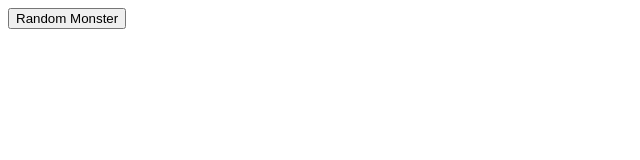
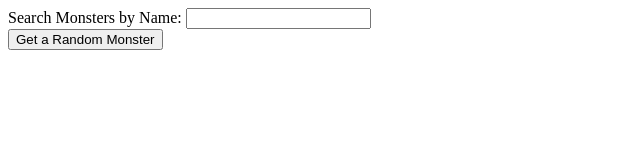
Before and after one commit to sarah-wong/dnd-api-demo, a plain HTML site: page index.html in a window 1280 px wide. Shown: the whole page, without its empty margins (0-640 px from the left). Drawn offline with Linux system fonts and the light colour scheme; no server answers.

Commit message:
search bar element

```diff
--- a/index.html
+++ b/index.html
@@ -11,6 +11,10 @@
         <script type="module" src="dndAPI.mjs" async defer></script>
     </head>
     <body>
+
+        <label for="monster search">Search Monsters by Name:</label>
+        <input type="search" name="monster search" id="monsterSearch"><br>
+        <button class="randomMonster">Get a Random Monster</button>
         <div class="monster statBlock hidden">
             <div>
                 <h1 class="name">Monster Name</h1>
@@ -44,6 +48,6 @@
 
             </div>
         </div>
-        <button class="randomMonster">Random Monster</button>
+
     </body>
 </html>
```
